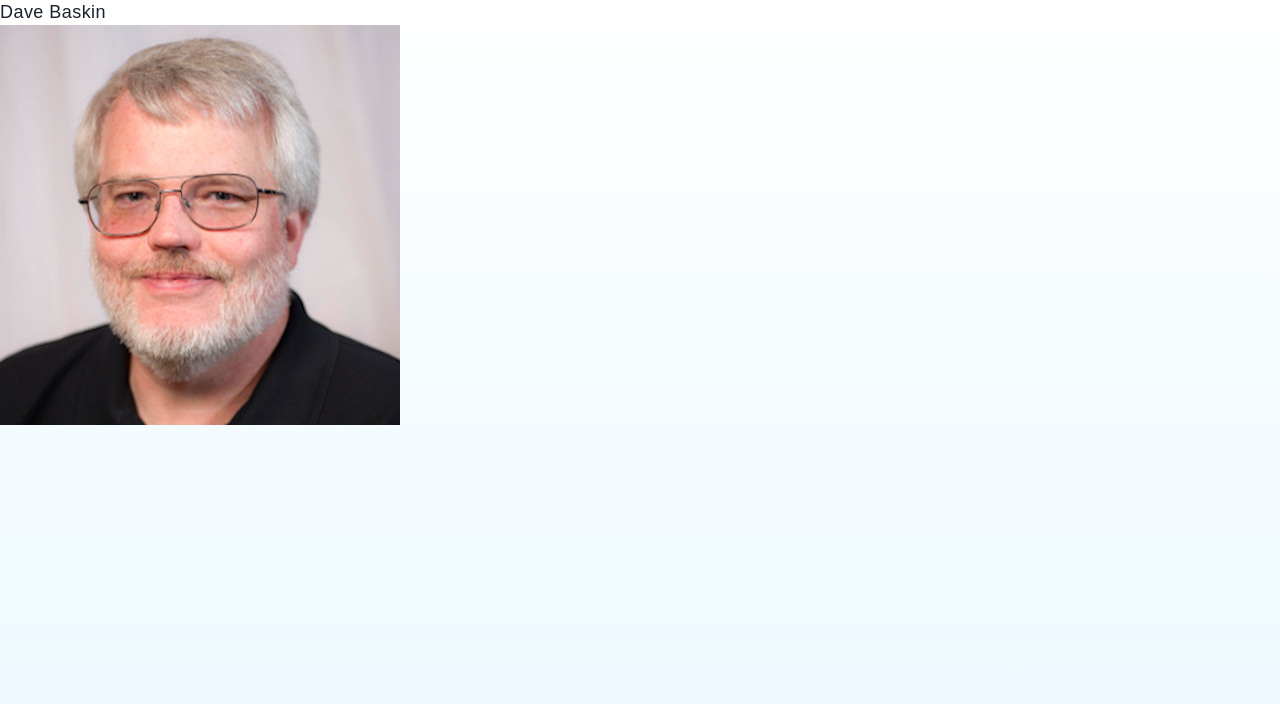
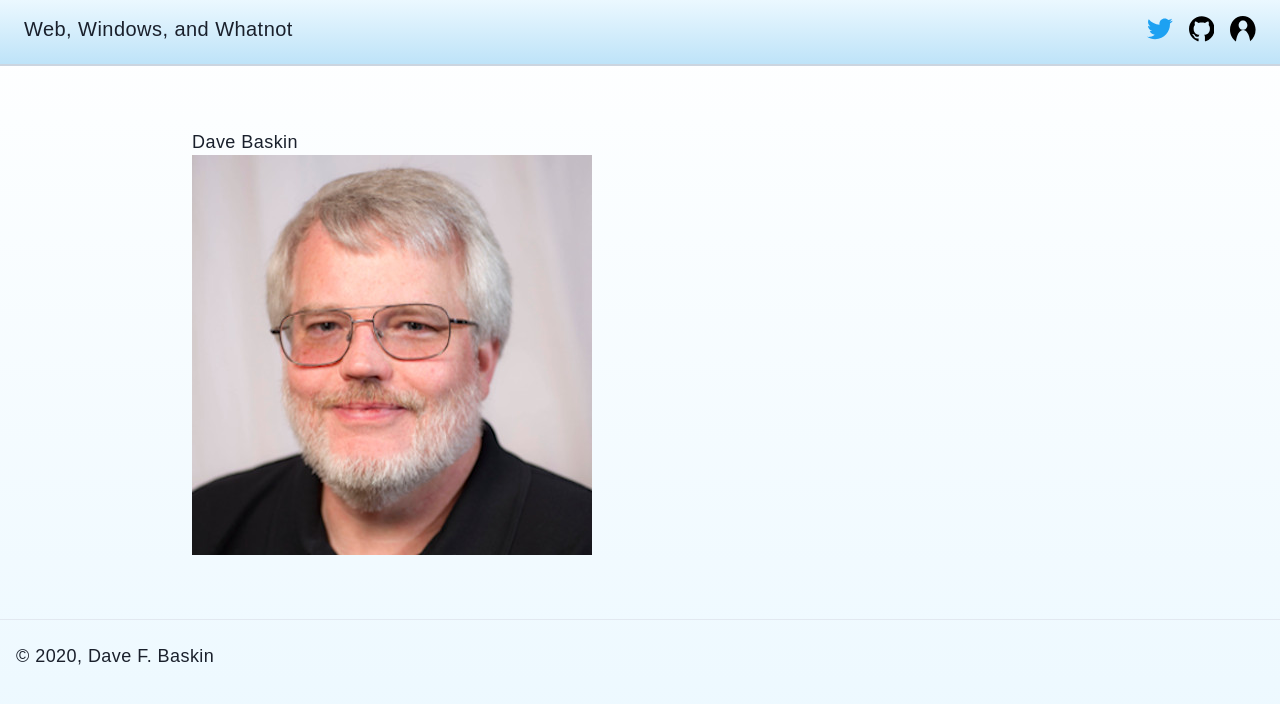
Before and after one commit to dfbaskin/dfbaskin-blog, a Next.js app: page /about in a window 1280 px wide. Shown: the top 704 px of the page. Built offline with nearby package versions, Linux system fonts and the light colour scheme; a web font is replaced by a local one.

Commit message:
Adding layout page.

```diff
--- a/pages/about.mdx
+++ b/pages/about.mdx
@@ -1,3 +1,10 @@
+import { Layout } from "../src/components/Layout";
+
+<Layout>
+
+
 # Dave Baskin
 
 ![Dave Baskin](/images/profile-pic.jpg)
+
+</Layout>
--- a/pages/index.tsx
+++ b/pages/index.tsx
@@ -1,6 +1,7 @@
 import React from "react";
 import posts from "../public/posts/posts.json";
 import { BlogPostSummary } from "../src/components/BlogPostSummary";
+import { Layout } from "../src/components/Layout";
 import { BlogPostMetadata } from "../src/models/BlogPostMetadata";
 
 interface Props {
@@ -9,12 +10,12 @@ interface Props {
 
 export default function HomePage({ posts }: Props) {
   return (
-    <div>
+    <Layout>
       <h1>Posts</h1>
       {posts.map((post, idx) => {
         return <BlogPostSummary key={idx} post={post} />;
       })}
-    </div>
+    </Layout>
   );
 }
 
--- a/src/components/BlogPost.tsx
+++ b/src/components/BlogPost.tsx
@@ -1,6 +1,5 @@
 import React, { ReactNode } from "react";
-import { Footer } from "./Footer";
-import { Header } from "./Header";
+import { Layout } from "./Layout";
 
 interface Props {
   children: ReactNode;
@@ -8,10 +7,8 @@ interface Props {
 
 export function BlogPost({ children }: Props) {
   return (
-    <div className="page">
-      <Header />
+    <Layout>
       <div className="markdown">{children}</div>
-      <Footer />
-    </div>
+    </Layout>
   );
 }
--- a/src/components/Footer.module.css
+++ b/src/components/Footer.module.css
@@ -1,9 +1,9 @@
 .blogFooter {
   @apply mt-8 border-t border-gray-300 pt-2 flex;
   > div:nth-of-type(1) {
-    @apply flex-auto;
+    @apply flex-auto p-4;
   }
   > div:nth-of-type(2) {
-    @apply flex-none;
+    @apply flex-none p-4;
   }
 }
--- /dev/null
+++ b/src/components/Layout.tsx
@@ -0,0 +1,17 @@
+import React, { ReactNode } from "react";
+import { Footer } from "./Footer";
+import { Header } from "./Header";
+
+interface Props {
+  children: ReactNode;
+}
+
+export function Layout({ children }: Props) {
+  return (
+    <div className="page">
+      <Header />
+      <div className="default-width">{children}</div>
+      <Footer />
+    </div>
+  );
+}
```
